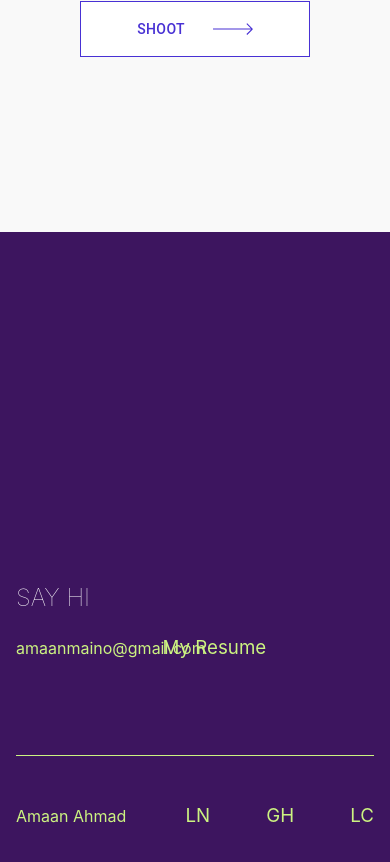
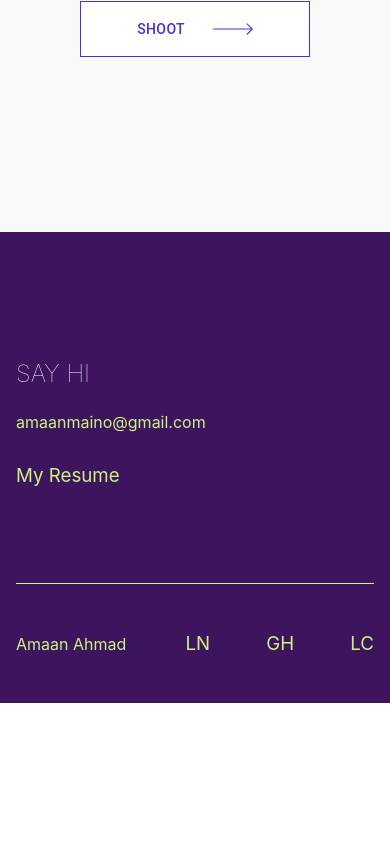
Before and after one commit to Amaan85277/Portfolio, a React (Create React App) app: page / in a window 390 px wide. Shown: the part 4873-5735 px from the top of the page. After the commit the page ends 5576 px from the top, so only its background shows below. Built offline with nearby package versions, Linux system fonts and the light colour scheme.

Commit message:
ui changes for mobile view..

```diff
--- a/src/Components/Home/Six/EndingPage/styles.module.css
+++ b/src/Components/Home/Six/EndingPage/styles.module.css
@@ -3,17 +3,21 @@
   font-size: 16px;
   margin-top: 20em;
 
-   h3{
-        font-weight: 400;
-        margin: 0;
-    }
+  h3 {
+    font-weight: 400;
+    margin: 0;
+  }
+
+  @media (max-width: 500px) {
+    margin: 4em 0 1em;
+  }
 }
 
-.details{
+.details {
   margin: 6em 0;
 }
 
-.values{
+.values {
   display: flex;
   align-items: center;
 
@@ -22,20 +26,28 @@
     color: var(--color-green) !important;
   }
 
-  >div{
+  > div {
     width: 32%;
   }
 
-  >div:first-child{
+  > div:first-child {
     margin-right: 2em;
   }
 
-  >h3{
+  > h3 {
     font-weight: 400;
+  }
+
+  @media (max-width: 500px) {
+    display: block;
+
+    > div:first-child {
+      margin: 0 0 2em 0;
+    }
   }
 }
 
-.hello{
+.hello {
   color: #fff;
   font-size: 24px;
   line-height: 28px;
--- a/src/Components/Home/Six/styles.module.css
+++ b/src/Components/Home/Six/styles.module.css
@@ -6,5 +6,6 @@
 
   @media (max-width: 500px) {
     padding: 2em 1em;
+    min-height: 100px;
   }
 }
```
